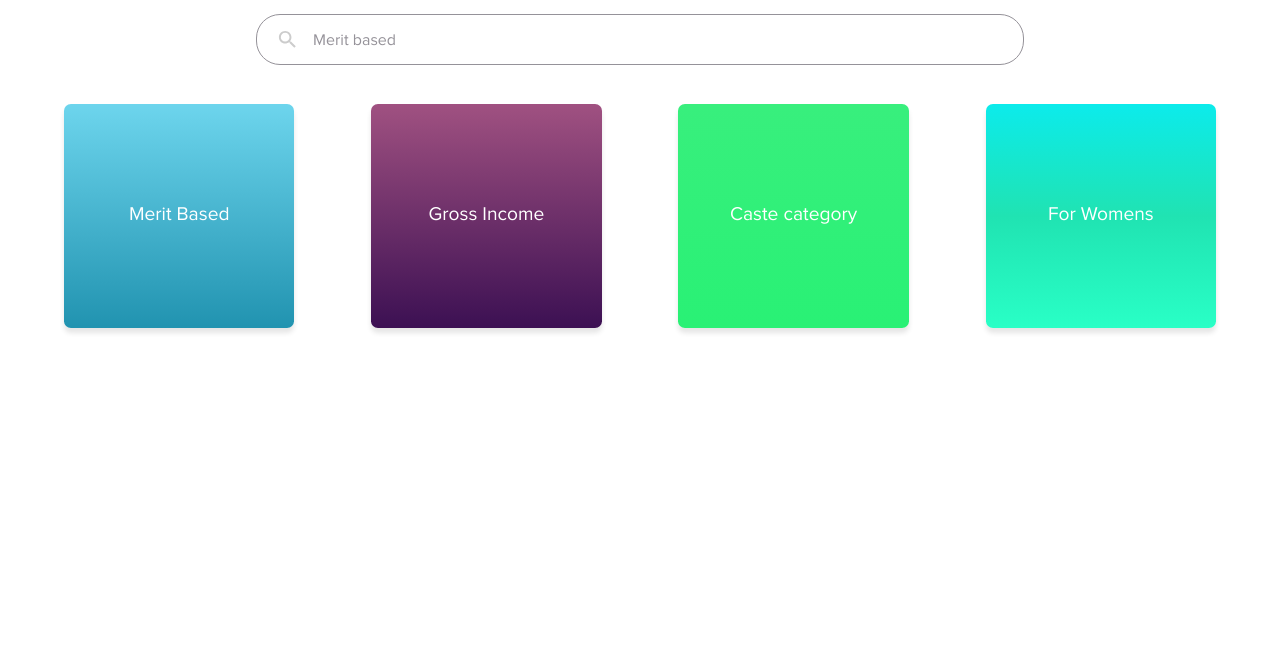
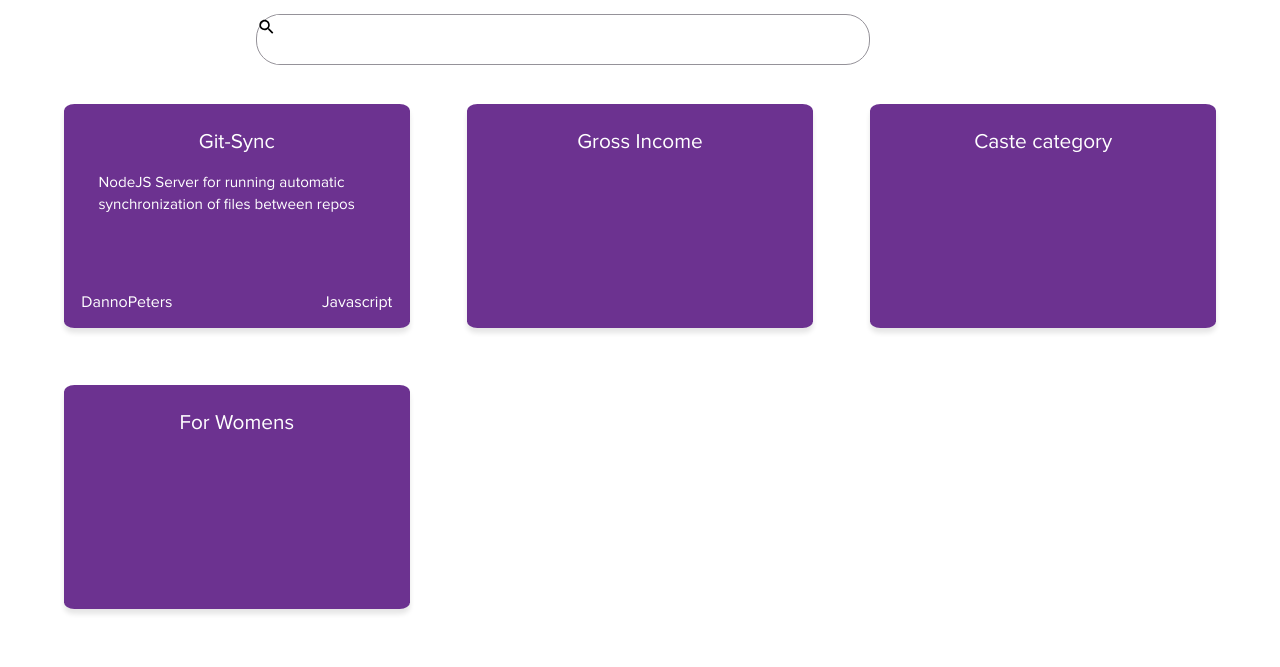
Before and after one commit to Poojavpatel/Krawl, a website: page static/index.html in a window 1280 px wide. Shown: the part 209-876 px from the top of the page. Before the commit the page ends 800 px from the top, so only its background shows below. Drawn offline with Linux system fonts and the light colour scheme.

Commit message:
changes in ui|search for exact parameters work

```diff
--- a/index.js
+++ b/index.js
@@ -11,6 +11,7 @@ const app = express();
 app.use(bodyParser.urlencoded({ extended: true }));
 app.use(express.json());
 app.use(express.static('static'));
+app.use(express.urlencoded())
 
 // connecting to mongodb
 const mongouri = 'mongodb://pooja:poojakrawl1@ds245927.mlab.com:45927/krawl';
--- a/static/index.html
+++ b/static/index.html
@@ -12,9 +12,6 @@
         <div class="logo">
             <h1>Krawl</h1>
         </div>
-        <div class="account">
-            <p>Node.js</p>
-        </div>
     </div>
     <div class="desc">
         <div class="homeheading">
@@ -23,29 +20,33 @@
         </div>
     </div>
     <div class="b">
-        <form action="#" class="searchform">
+        <form action="/search" method="POST" class="searchform">
             <div class="inputfield">
-                <button>
-                        <svg xmlns="http://www.w3.org/2000/svg" width="24" height="24" viewBox="0 0 24 24">
-                            <path d="M15.5 14h-.79l-.28-.27C15.41 12.59 16 11.11 16 9.5 16 5.91 13.09 3 9.5 3S3 5.91 3 9.5 5.91 16 9.5 16c1.61 0 3.09-.59 4.23-1.57l.27.28v.79l5 4.99L20.49 19l-4.99-5zm-6 0C7.01 14 5 11.99 5 9.5S7.01 5 9.5 5 14 7.01 14 9.5 11.99 14 9.5 14z"></path>
-                        </svg>
-                    <input id="search" type="text" placeholder="" value="Merit based">
-                </button>
+                <svg xmlns="http://www.w3.org/2000/svg" width="24" height="24" viewBox="0 0 24 24">
+                    <path d="M15.5 14h-.79l-.28-.27C15.41 12.59 16 11.11 16 9.5 16 5.91 13.09 3 9.5 3S3 5.91 3 9.5 5.91 16 9.5 16c1.61 0 3.09-.59 4.23-1.57l.27.28v.79l5 4.99L20.49 19l-4.99-5zm-6 0C7.01 14 5 11.99 5 9.5S7.01 5 9.5 5 14 7.01 14 9.5 11.99 14 9.5 14z"></path>
+                </svg>
+                <input id="search" name="searchinp" type="text" placeholder="">
+                <button type="submit"></button>
             </div>
         </form>
     </div>
     <div class="browse">
         <div class="cardcontainer">
-            <div class="card card1">
-                <div class="title">Merit Based</div>
+            <div class="card">
+                <div class="title">Git-Sync</div>
+                <div class="desc">NodeJS Server for running automatic synchronization of files between repos</div>
+                <div class="cardbot">
+                    <div class="author">DannoPeters</div>
+                    <div class="lang">Javascript</div>
+                </div>
             </div><!--card end-->
-            <div class="card card2">
+            <div class="card">
                 <div class="title">Gross Income</div>
             </div><!--card end-->
-            <div class="card card3">
+            <div class="card">
                 <div class="title">Caste category</div>
             </div><!--card end-->
-            <div class="card card4">
+            <div class="card">
                 <div class="title">For Womens</div>
             </div><!--card end-->
         </div>
--- a/static/style.css
+++ b/static/style.css
@@ -83,24 +83,19 @@ form.searchform{
     width: 60%;
 }
 .inputfield{
-    width: 100%;
+    width: 80%;
     height:3.2rem;
     position: relative;
     border: 1.2px solid #959299;
     border-radius: 1.5rem;
+    display: flex;
 }
 .inputfield button{
     background: 0 0;
     border: 0;
-    width: 90%;
+    width: 20%;
     height: 100%;
-    position: absolute;
-    left: 2.5%;
-    padding: 0;
     cursor: pointer;
-    display: flex;
-    justify-content: center;
-    align-items: center;
     text-transform: none;
     overflow: hidden;
 }
@@ -137,45 +132,36 @@ input#search{
 }
 .card{
     height:28vh;
-    flex-basis: 20%;
-    display: flex;
-    flex-direction: row;
-    flex-wrap: nowrap;
-    /* overflow: hidden; */
+    flex-basis: 30%;
     margin-bottom: 5%;
     border-radius: 3%;
     background:rgb(246, 246, 246);
+    background: #6c3290;
+    color: white;
+    position: relative;
+/* background: -webkit-linear-gradient(to top, #3c1053,#a05181);
+background: linear-gradient(to top, #3c1053,#a05181); */
 }
 /* subtle box shadow */
 .card{
     box-shadow: 0px 5px 5.5px rgba(0,0,0,0.1);
+    padding: 2% 3%;
 }
 .card .title{
-    margin: auto;
-    font-size: 1.2rem;
-    color: white;
+    text-align: center;
+    font-size: 1.3rem;
 }
-/* Gradients for cards */
-.card1{
-    background: #2193b0;
-    background: -webkit-linear-gradient(to bottom, #6dd5ed, #2193b0);
-    background: linear-gradient(to bottom, #6dd5ed, #2193b0);
-
+.card .desc{
+    font-size: 0.95rem;
+    margin-top:5%;
 }
-.card2{
-    background: #ad5389;
-background: -webkit-linear-gradient(to top, #3c1053,#a05181);
-background: linear-gradient(to top, #3c1053,#a05181);
-
+.cardbot{
+    position: absolute;
+    bottom: 0%;
+    left: 0%;
+    right: 0%;
+    height: 20%;
+    display: flex;
+    justify-content: space-between;
+    padding: 2% 5%;
 }
-.card3{
-    background: #11998e;
-background: -webkit-linear-gradient(to bottom, #38ef7d, #29f175);
-background: linear-gradient(to bottom, #38ef7d, #29f175);
-
-}
-.card4{
-    background: #0cebeb;
-    background: -webkit-linear-gradient(to bottom, #0cebeb, #20e3b2, #29ffc6);
-    background: linear-gradient(to bottom, #0cebeb, #20e3b2, #29ffc6);
-}
```
Also changed, not shown: models/repo.js (added, +14 -0 lines), routes/scrape.js (+1 -12 lines), routes/search.js (+5 -3 lines).
